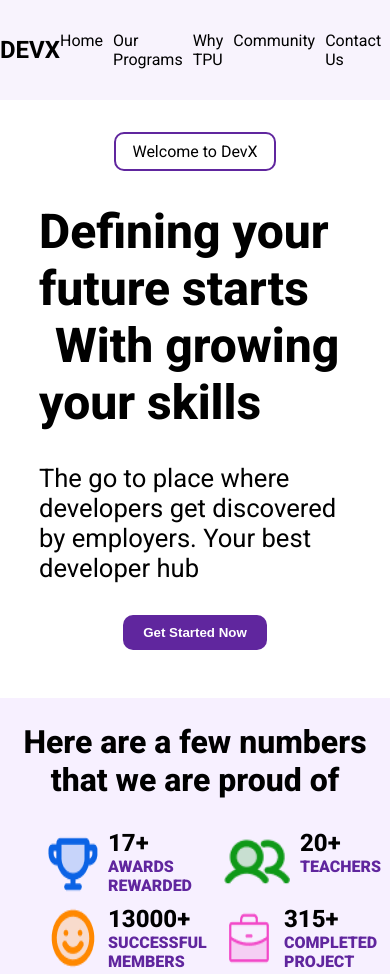
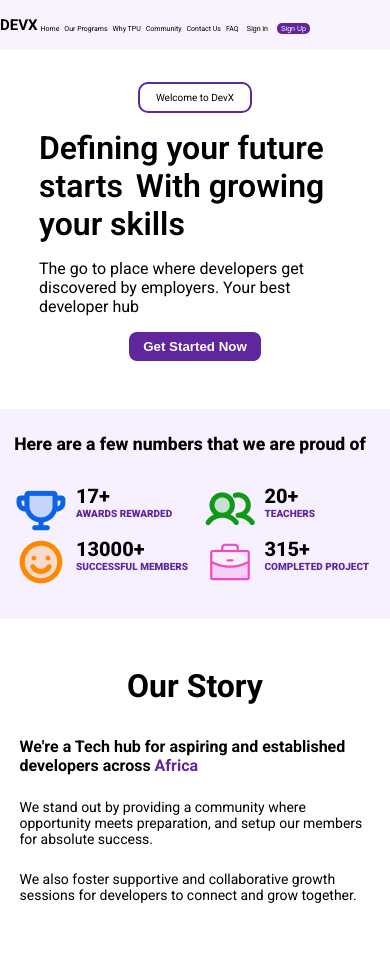
Before and after one commit to micjik/Landing-page, a plain HTML site: page index.html in a window 390 px wide. Shown: the top 974 px of the page. Drawn offline with Linux system fonts and the light colour scheme.

Commit message:
updated website

```diff
--- a/style.css
+++ b/style.css
@@ -552,8 +552,6 @@ font-size: 2rem;
     padding-left: 25px;
 }
 
-
-}
 /*mobile */
 
 @media (max-width: 480px) {
@@ -623,14 +621,15 @@ font-size: 2rem;
 .fun-fact h4{
 
     padding-top:25px;
+    padding-right:10px;
     padding-bottom: 30px;
-    font-size: 1.5rem;
+    font-size: 1.1rem;
 
 }
 .fun-fact-container{
     display: grid;
     grid-template-columns: repeat(2, 1fr);
-    gap:5px;
+    gap:3px;
     padding-left: 1rem;
 }
 .fun-icon{
@@ -638,12 +637,12 @@ font-size: 2rem;
     gap:10px;
 }
 .fun-reward span{
-    font-size: 1rem;
+    font-size: 20px;
     font-weight: 800;
 }
 .fun-reward h5{
     color:#60269e;
-    font-size: 12px;
+    font-size: 10px;
 }
 
 .about-tech-hub{
@@ -657,12 +656,13 @@ font-size: 2rem;
     text-align: center;
 }
 .about-hub-left h3{
-    font-size: 1.2rem;
+    font-size: 16px;
 }
 
 .about-hub-left p{
     padding-top: 1.5rem;
-    font-size: 1rem;
+    font-size: 14px;
+    padding-right: 5px;
 }
 .about-hub-right img{
     height: 350px;
```
